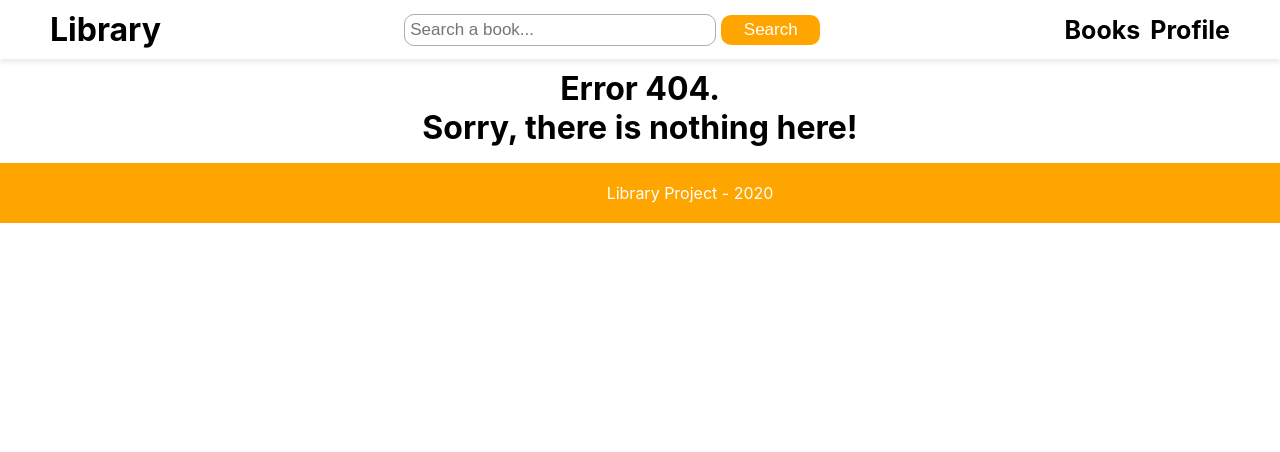
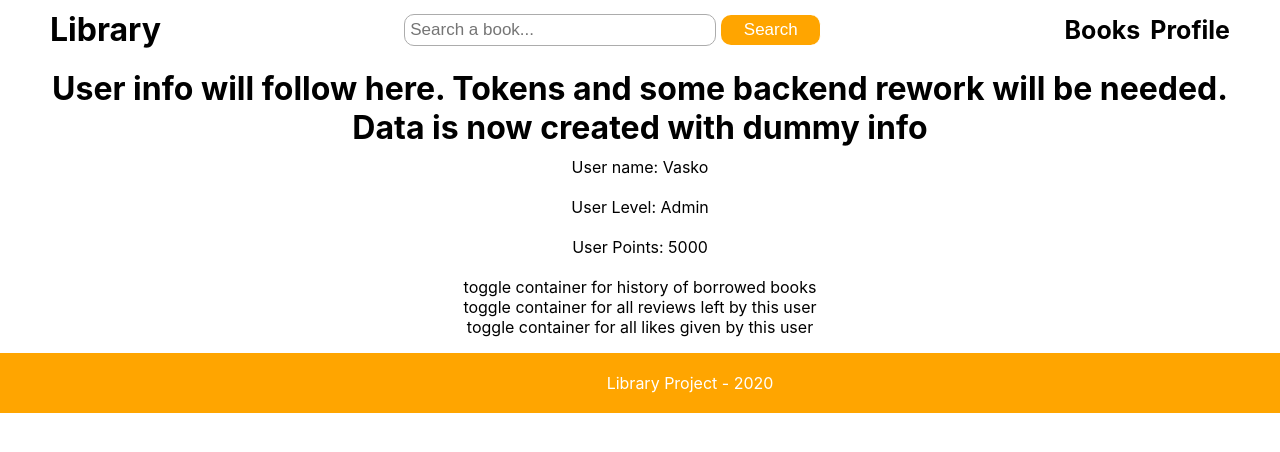
Before and after one commit to vasschu/library, a React (Create React App) app in the folder client/library/: page /user in a window 1280 px wide. Before the commit this address had no page. Shown: the top 452 px of the page. Built offline with nearby package versions, Linux system fonts and the light colour scheme.

Commit message:
review display experiments and user skeleton

```diff
--- a/client/library/src/App.js
+++ b/client/library/src/App.js
@@ -1,26 +1,27 @@
 import React from 'react';
-import { BrowserRouter, Redirect, Route, Switch} from 'react-router-dom';
+import { BrowserRouter, Redirect, Route, Switch } from 'react-router-dom';
 import './App.css';
-import Header from './components/Header/Header'
-import Footer from './components/Footer/Footer'
-import Books from './components/Books/Books'
-import NotFound from './components/NotFound'
-import LandingPage from './components/LandingPage/LandingPage'
-import IndividualBook from './components/Books/IndividualBook/IndividualBook'
+import Header from './components/Header/Header';
+import Footer from './components/Footer/Footer';
+import Books from './components/Books/Books';
+import User from './components/User/User';
+import NotFound from './components/NotFound';
+import LandingPage from './components/LandingPage/LandingPage';
+import IndividualBook from './components/Books/IndividualBook/IndividualBook';
 
 function App() {
 	return (
-    <div className="App">
+  <div className='App'>
     <BrowserRouter>
       <Header />
       <Switch>
         {/* We can add conditional for redirect auth user -> homepage / unauth user -> landingpage */}
-          <Redirect path="/" exact to="/landing" />
-          <Route path="/landing" component={LandingPage} />
-          <Route path="/books" exact component={Books} />
+        <Redirect path='/' exact to='/landing' />
+        <Route path='/landing' component={LandingPage} />
+        <Route path='/books' exact component={Books} />
         <Route path='/books/:id' component={IndividualBook} />
-          {/* <Route path='/books/:id/reviews/:id' component={Review} /> */}
-          <Route path="*" component={NotFound} />
+        <Route path='/user' exact component={User} />
+        <Route path='*' component={NotFound} />
       </Switch>
       <Footer />
     </BrowserRouter>
--- a/client/library/src/components/Reviews/Review/DeleteButton.js
+++ b/client/library/src/components/Reviews/Review/DeleteButton.js
@@ -1,7 +1,19 @@
-import React from 'react';
+import React, {useEffect} from 'react';
 
 const DeleteButton = (id) => {
-	const deleteButton = <button className='delete-review-button'>Delete</button>;
+
+	const deleteReview = () => {
+		console.log('DeleteData');
+	};
+
+	const deleteButton = (
+  <button className='delete-review-button' onClick={deleteReview}>
+    Delete
+  </button>
+	);
+
+
+
 
 	return <>{deleteButton}</>;
 };
--- a/client/library/src/components/Reviews/Review/Review.js
+++ b/client/library/src/components/Reviews/Review/Review.js
@@ -3,21 +3,16 @@ import DeleteButton from './DeleteButton';
 import EditButton from './EditButton';
 
 const Review = (props) => {
-	const [review, setReview] = useState([]);
-	const [error, setError] = useState(null);
-
-	//must create logic to edit review
-	//must create logic to dislay edit and delete button only when needed.
 
 	return (
 		<div className='review'>
 			<hr />
-			<h5>Title: {props.review.title}</h5>
+			<p>Title: {props.review.title}</p>
 			<hr />
 			<p>Review:{props.review.content}</p>
 			<p>From: {props.review.username}</p>
 			<DeleteButton id={props.review.id} />
-			<EditButton id={props.review.id} />
+			<button className='edit-review-button'>Edit</button>
 		</div>
 	);
 };
--- a/client/library/src/components/Reviews/Reviews.js
+++ b/client/library/src/components/Reviews/Reviews.js
@@ -1,7 +1,6 @@
-import React, {useState, useEffect } from 'react';
+import React, { useState, useEffect } from 'react';
 import { NavLink } from 'react-router-dom';
-import Review from './Review/Review'
-
+import Review from './Review/Review';
 
 const Reviews = (props) => {
 	const { id } = props;
@@ -11,23 +10,18 @@ const Reviews = (props) => {
 
 	useEffect(() => {
 		fetch(`http://localhost:5500/books/${id}/reviews/`)
-        .then(res => res.json())
-        .then(reviews => setReview(reviews))
-        .catch(err => setError(err))
-    }, [])
+			.then((res) => res.json())
+			.then((reviews) => setReview(reviews))
+			.catch((err) => setError(err));
+	}, []);
 
 	return (
+		<div className='review'>
+			{reviews.map((r) => {
+				return <Review key={r.id} review={r} />;
+			})}
+		</div>
+	);
+};
 
-      <div className="review">
-        {reviews.map((r) => {
-        return (
-          <Review key={r.id} review={r} />
-        )})}
-      </div>
-
-    )
-
-
-}
-
-export default Reviews ;
+export default Reviews;
--- /dev/null
+++ b/client/library/src/components/User/User.css
@@ -0,0 +1,9 @@
+.user {
+	padding-left: 50px;
+	padding-right: 50px;
+	display: inline-block;
+	background-color: white;
+
+	align-content: center;
+	align-self: center;
+}
--- /dev/null
+++ b/client/library/src/components/User/User.js
@@ -0,0 +1,37 @@
+import React, { useEffect, useState, Fragment } from 'react';
+import './User.css'
+
+const User = () => {
+	//we will extract the following info from the Token
+	//ID
+	//Username
+	//Role
+
+	//display the current reading points
+
+	//info for the user must be extracted but new endpoints must be created
+	// get history of all books borrowed by the user - (avaialble)
+	// get history of book ratings given - (must implement)
+	// get history of review likes - (must implement)
+
+	return (
+  <div className="user">
+    <h1>
+      User info will follow here. Tokens and some backend rework will be
+      needed. Data is now created with dummy info
+    </h1>
+    <div>User name: Vasko</div>
+    <br />
+    <div>User Level: Admin</div>
+    <br />
+    <div>User Points: 5000</div>
+    <br />
+
+    <div>toggle container for history of borrowed books</div>
+    <div>toggle container for all reviews left by this user</div>
+    <div>toggle container for all likes given by this user</div>
+  </div>
+	);
+};
+
+export default User;
```
Lines whose indentation alone changed are shown as unchanged.
